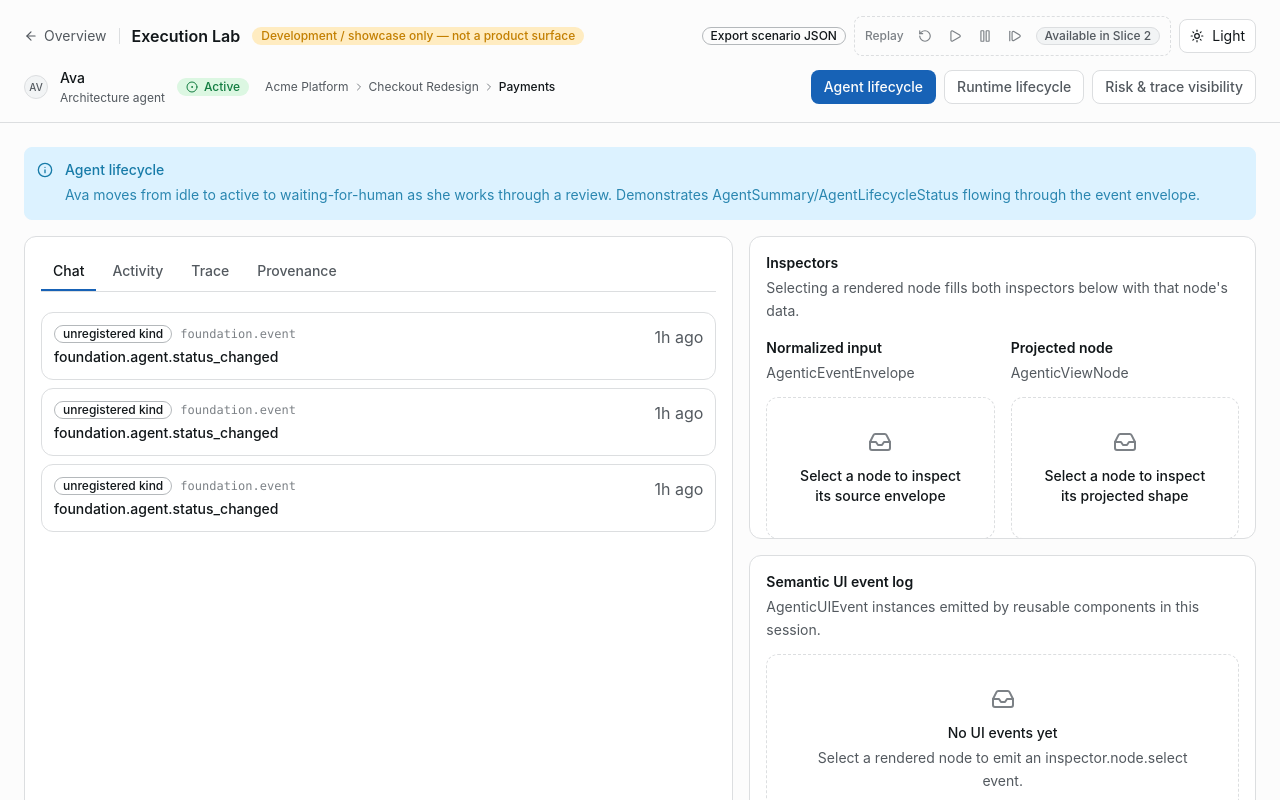
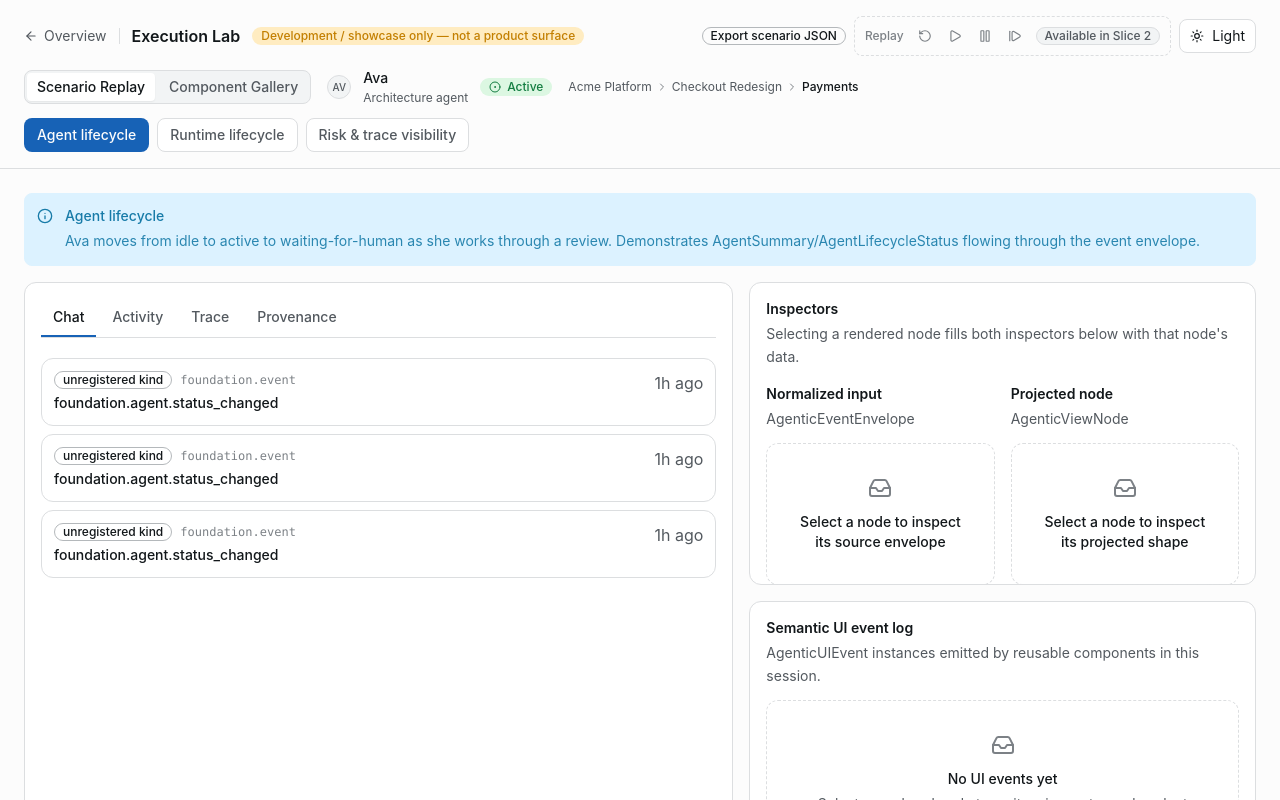
Before and after one commit to RTadvalkar/neoarc-agentic-experience-kit, a Next.js app: page /execution-lab in a window 1280 px wide. Shown: the top 800 px of the page. Built offline with nearby package versions, Linux system fonts and the light colour scheme.

Commit message:
feat: add mode switcher and component gallery to execution lab page
Co-authored-by: RTadvalkar <8589563+RTadvalkar@users.noreply.github.com>

```diff
--- a/app/execution-lab/page.tsx
+++ b/app/execution-lab/page.tsx
@@ -25,13 +25,16 @@ import { executionLabScenarios } from "../../lib/showcase/fixtures"
 import { executionLabRendererRegistry, executionLabSurfaceRegistry } from "../../lib/showcase/registry-bootstrap"
 import { ScenarioSelector } from "../../components/showcase/execution-lab/scenario-selector"
 import { LabTabBar } from "../../components/showcase/execution-lab/lab-tab-bar"
+import { LabModeSwitch, type LabMode } from "../../components/showcase/execution-lab/lab-mode-switch"
 import { RenderCanvas } from "../../components/showcase/execution-lab/render-canvas"
 import { JsonInspector } from "../../components/showcase/execution-lab/json-inspector"
 import { EventLog } from "../../components/showcase/execution-lab/event-log"
 import { ReplayControls } from "../../components/showcase/execution-lab/replay-controls"
 import { ThemeToggle } from "../../components/showcase/execution-lab/theme-toggle"
+import { ComponentGallery } from "../../components/showcase/execution-lab/component-gallery/component-gallery"
 
 export default function ExecutionLabPage() {
+  const [activeMode, setActiveMode] = useState<LabMode>("scenario")
   const [activeScenarioId, setActiveScenarioId] = useState(executionLabScenarios[0].id)
   const [activeTarget, setActiveTarget] = useState<AgenticViewTarget>("conversation")
   const [selectedNode, setSelectedNode] = useState<AgenticViewNode | undefined>(undefined)
@@ -86,25 +89,35 @@ export default function ExecutionLabPage() {
         </div>
         <div className="flex flex-wrap items-center justify-between gap-3">
           <div className="flex items-center gap-4">
+            <LabModeSwitch activeMode={activeMode} onSelect={setActiveMode} />
+            {activeMode === "scenario" ? (
+              <>
                 <AgentIdentity agent={scenario.agent} size="sm" />
                 <ContextBreadcrumb context={scenario.context} />
+              </>
+            ) : null}
           </div>
+          {activeMode === "scenario" ? (
             <ScenarioSelector
               scenarios={executionLabScenarios}
               activeScenarioId={activeScenarioId}
               onSelect={handleScenarioSelect}
             />
+          ) : null}
         </div>
       </header>
 
       <main className="flex flex-1 flex-col gap-4 p-6">
-        <InlineNotice
-          tone="info"
-          title={scenario.label}
-          description={scenario.description}
-        />
+        {activeMode === "scenario" ? (
+          <InlineNotice tone="info" title={scenario.label} description={scenario.description} />
+        ) : null}
 
         <div className="grid flex-1 grid-cols-1 gap-4 lg:grid-cols-[1.4fr_1fr]">
+          {activeMode === "gallery" ? (
+            <Surface className="min-h-0 overflow-auto p-4">
+              <ComponentGallery onEmitUIEvent={handleEmitUIEvent} />
+            </Surface>
+          ) : (
             <Surface className="flex min-h-0 flex-col gap-3 p-4">
               <LabTabBar activeTarget={activeTarget} onSelect={setActiveTarget} />
               <div className="min-h-0 flex-1 overflow-auto py-2">
@@ -117,8 +130,10 @@ export default function ExecutionLabPage() {
                 />
               </div>
             </Surface>
+          )}
 
           <div className="flex min-h-0 flex-col gap-4">
+            {activeMode === "scenario" ? (
               <Surface className="flex min-h-0 flex-1 flex-col gap-4 p-4">
                 <SectionHeader
                   title="Inspectors"
@@ -139,17 +154,27 @@ export default function ExecutionLabPage() {
                   />
                 </div>
               </Surface>
+            ) : (
+              <Surface className="flex min-h-0 flex-1 flex-col gap-2 p-4">
+                <SectionHeader
+                  title="Gallery events"
+                  description="Interactions in the gallery (e.g. EntitySwitcher selection) emit real AgenticUIEvent payloads, logged below."
+                />
+              </Surface>
+            )}
             <Surface className="flex min-h-0 flex-1 flex-col p-4">
               <EventLog events={uiEvents} />
             </Surface>
           </div>
         </div>
 
+        {activeMode === "scenario" ? (
           <Surface variant="muted" className="p-3 text-xs text-[var(--neoarc-color-foreground-muted)]">
-          Renderer registry: {executionLabRendererRegistry.listRegistrations().length} specific registration(s), fallback
-          registered: {String(executionLabRendererRegistry.hasFallback())}. Surface registry active surfaces:{" "}
-          {executionLabSurfaceRegistry.listSurfaces().join(", ") || "none"}.
+            Renderer registry: {executionLabRendererRegistry.listRegistrations().length} specific registration(s),
+            fallback registered: {String(executionLabRendererRegistry.hasFallback())}. Surface registry active
+            surfaces: {executionLabSurfaceRegistry.listSurfaces().join(", ") || "none"}.
           </Surface>
+        ) : null}
       </main>
     </div>
   )
--- a/components/showcase/execution-lab/component-gallery/component-gallery.tsx
+++ b/components/showcase/execution-lab/component-gallery/component-gallery.tsx
@@ -45,7 +45,6 @@ import {
   galleryEntities,
   gallerySectionContext,
   galleryMetadataItems,
-  galleryProjectContext,
   galleryRedactionStates,
   galleryRiskLevels,
   galleryRuntimeStatuses,
@@ -64,7 +63,6 @@ export interface ComponentGalleryProps {
 
 export function ComponentGallery({ onEmitUIEvent }: ComponentGalleryProps) {
   const [activeEntityId, setActiveEntityId] = useState(gallerySectionContext.id)
-  const [avatarKind, setAvatarKind] = useState<"agent" | "human">("agent")
 
   return (
     <div className="flex flex-col gap-8 pb-4" aria-label="Foundation component gallery">
@@ -390,7 +388,6 @@ export function ComponentGallery({ onEmitUIEvent }: ComponentGalleryProps) {
         Toggle theme with the control in the header above to inspect light/dark behavior across every
         component in this gallery.
       </p>
-      {avatarKind === "agent" ? null : null}
     </div>
   )
 }
--- /dev/null
+++ b/components/showcase/execution-lab/lab-mode-switch.tsx
@@ -0,0 +1,60 @@
+"use client"
+
+/**
+ * components/showcase/execution-lab/lab-mode-switch
+ *
+ * SHOWCASE-ONLY. Top-level Execution Lab mode switch: "Scenario Replay"
+ * (the existing Chat/Activity/Trace/Provenance flow driven by
+ * `AgenticViewTarget`) vs. "Component Gallery" (direct prop/state
+ * inspection of every `src/neoarc-agentic-ui` foundation component).
+ *
+ * This is deliberately a separate switch, not an extra `AgenticViewTarget`
+ * value — the gallery is not a projection target (it renders components
+ * directly, with no `AgenticEventEnvelope` -> `AgenticViewNode` step), so it
+ * must not pollute that contract's vocabulary. See docs/PROJECTION_MODEL.md.
+ */
+
+import { cn } from "../../../src/neoarc-agentic-ui/lib/cn"
+
+export type LabMode = "scenario" | "gallery"
+
+export const labModes: readonly { readonly mode: LabMode; readonly label: string }[] = [
+  { mode: "scenario", label: "Scenario Replay" },
+  { mode: "gallery", label: "Component Gallery" },
+]
+
+export interface LabModeSwitchProps {
+  readonly activeMode: LabMode
+  readonly onSelect: (mode: LabMode) => void
+}
+
+export function LabModeSwitch({ activeMode, onSelect }: LabModeSwitchProps) {
+  return (
+    <div
+      role="tablist"
+      aria-label="Execution Lab mode"
+      className="inline-flex items-center gap-1 rounded-[var(--neoarc-radius-md)] border border-[var(--neoarc-color-border)] bg-[var(--neoarc-color-surface-muted)] p-0.5"
+    >
+      {labModes.map(({ mode, label }) => {
+        const active = mode === activeMode
+        return (
+          <button
+            key={mode}
+            type="button"
+            role="tab"
+            aria-selected={active}
+            onClick={() => onSelect(mode)}
+            className={cn(
+              "rounded-[var(--neoarc-radius-sm)] px-2.5 py-1 text-sm font-medium transition-colors",
+              active
+                ? "bg-[var(--neoarc-color-surface)] text-[var(--neoarc-color-foreground)] shadow-[var(--neoarc-elevation-1)]"
+                : "text-[var(--neoarc-color-foreground-muted)] hover:text-[var(--neoarc-color-foreground)]",
+            )}
+          >
+            {label}
+          </button>
+        )
+      })}
+    </div>
+  )
+}
```
Also changed, not shown: 1 other file (tests, documents, lock files or other folders). Lines whose indentation alone changed are shown as unchanged.
